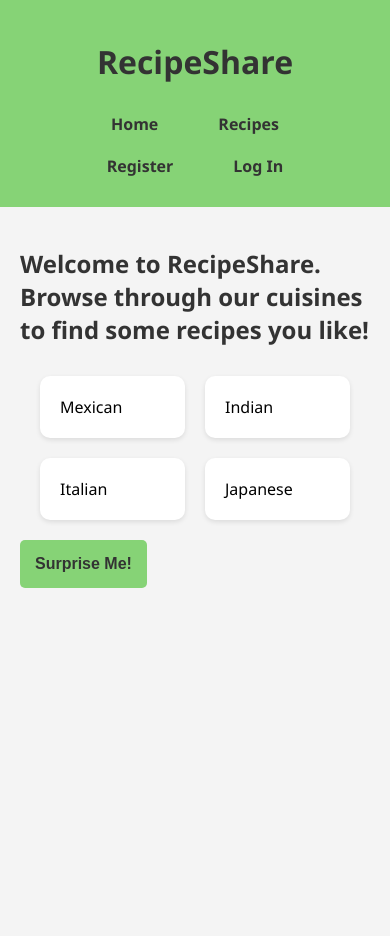
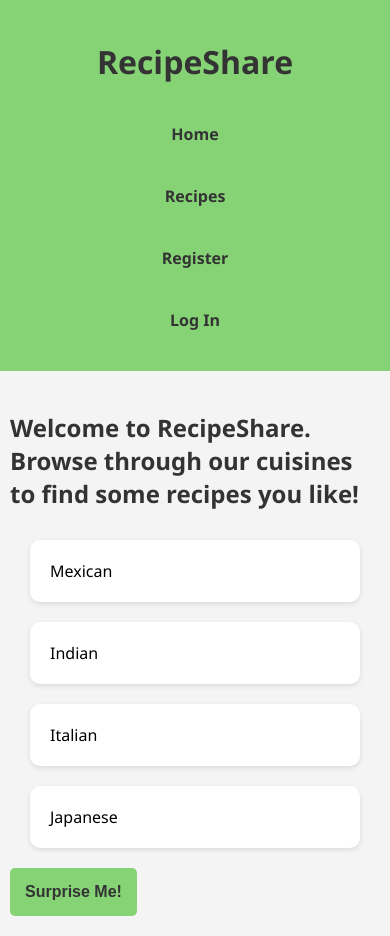
Before and after one commit to ashcarroll/recipe-share, a Flask app: page / in a window 390 px wide. Before the commit the page ends 588 px from the top, so only its background shows below. Run offline with Flask 3, Linux system fonts and the light colour scheme; data comes from the database, SQL or seed files in the repository.

Commit message:
Added responsive styling & tidies up add ingredients section of form

```diff
--- a/static/style.css
+++ b/static/style.css
@@ -62,6 +62,7 @@ nav.navigation ul li a:hover {
 
 
 /* Card List Styles */
+
 ul.card-list {
     list-style-type: none;
     display: flex;
@@ -99,6 +100,7 @@ main {
 }
 
 /* Random Recipe Button Styling */
+
 #random-recipe {
 background-color: #86d376;
 color: #333;
@@ -114,6 +116,7 @@ transition: background-color 0.3s;
 #random-recipe:hover {
     background-color: #75bf69;
 }
+
 
 /* Flash Styling */
 
@@ -228,3 +231,75 @@ form button:hover {
 form .form-group {
     margin-bottom: 20px;
 }
+
+
+#add-ingredient-button {
+    background-color: transparent;
+    color: #333;
+    border: #86d376 1px solid;
+    padding: 10px 10px;
+    cursor: pointer;
+    font-size: 14px;
+    margin-top: -10px;
+    margin-bottom: 40px;
+}
+
+#add-ingredient-button:hover {
+    background-color: #ccf7bf;
+}
+
+/* Responsive Design */
+
+@media (max-width: 1200px) {
+    main {
+        padding: 20px 40px;
+    }
+
+    ul.card-list li {
+        flex: 1 1 calc(33.333% - 20px);
+    }
+}
+
+@media (max-width: 992px) {
+    main {
+        padding: 20px 30px;
+    }
+
+    ul.card-list li {
+        flex: 1 1 calc(50% - 20px);
+    }
+}
+
+@media (max-width: 768px) {
+    nav.navigation ul {
+        flex-direction: column;
+        align-items: center;
+    }
+
+    main {
+        padding: 20px 20px;
+    }
+
+    ul.card-list li {
+        flex: 1 1 calc(50% - 20px);
+    }
+}
+
+@media (max-width: 576px) {
+    nav.navigation ul li {
+        margin: 10px 0;
+    }
+
+    main {
+        padding: 20px 10px;
+    }
+
+    ul.card-list li {
+        flex: 1 1 100%;
+    }
+
+    form {
+        padding: 20px;
+        margin: 10px;
+    }
+}
--- a/templates/index.html
+++ b/templates/index.html
@@ -10,7 +10,7 @@
 {% endblock %}
 
 {% block scripts %}
-    <script type="text/javascript">
+    <script>
         var recipeUrls = {{ recipe_urls | tojson }};
         console.log('recipeUrls:', recipeUrls); // For debugging
     </script>
```
